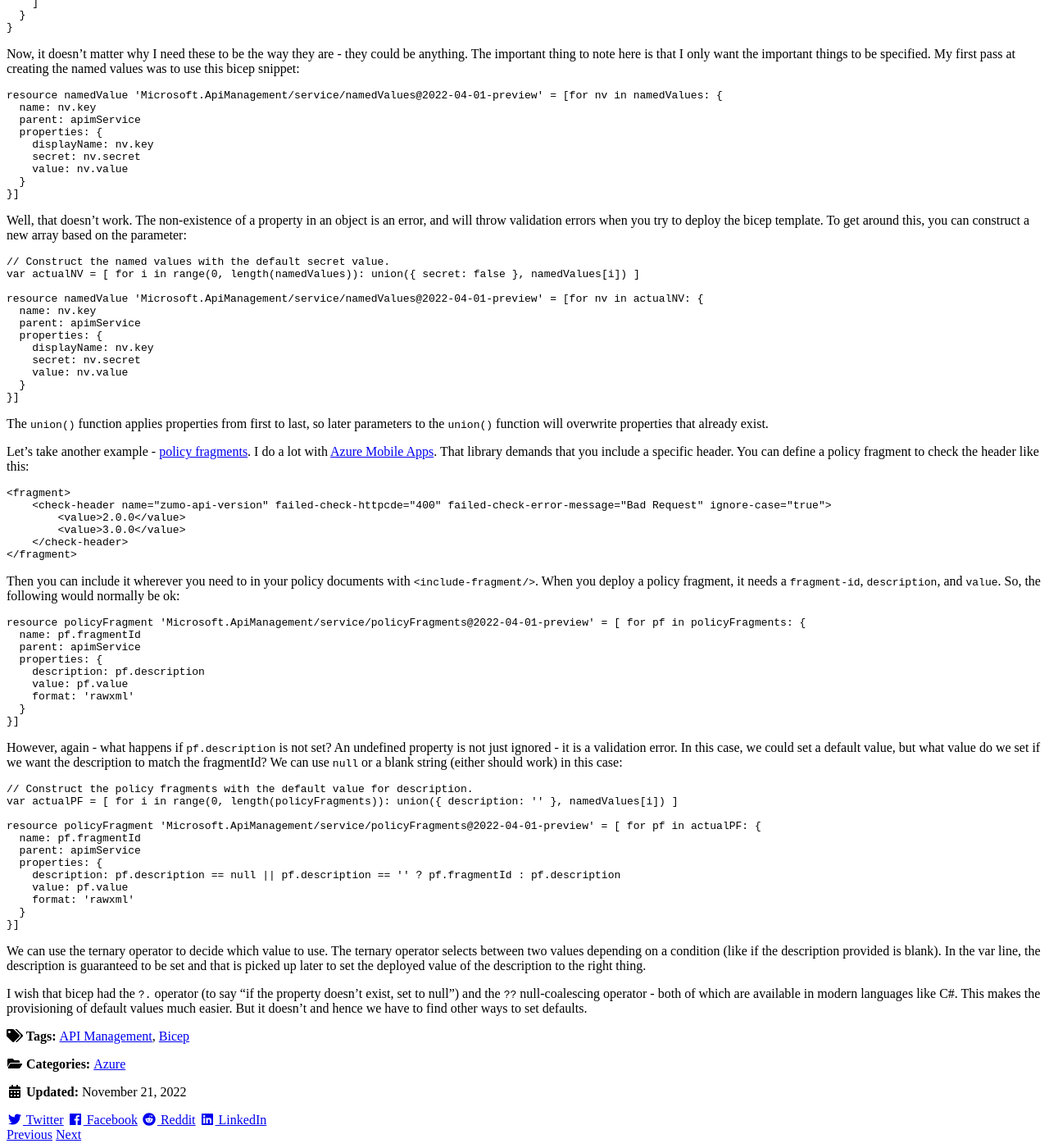
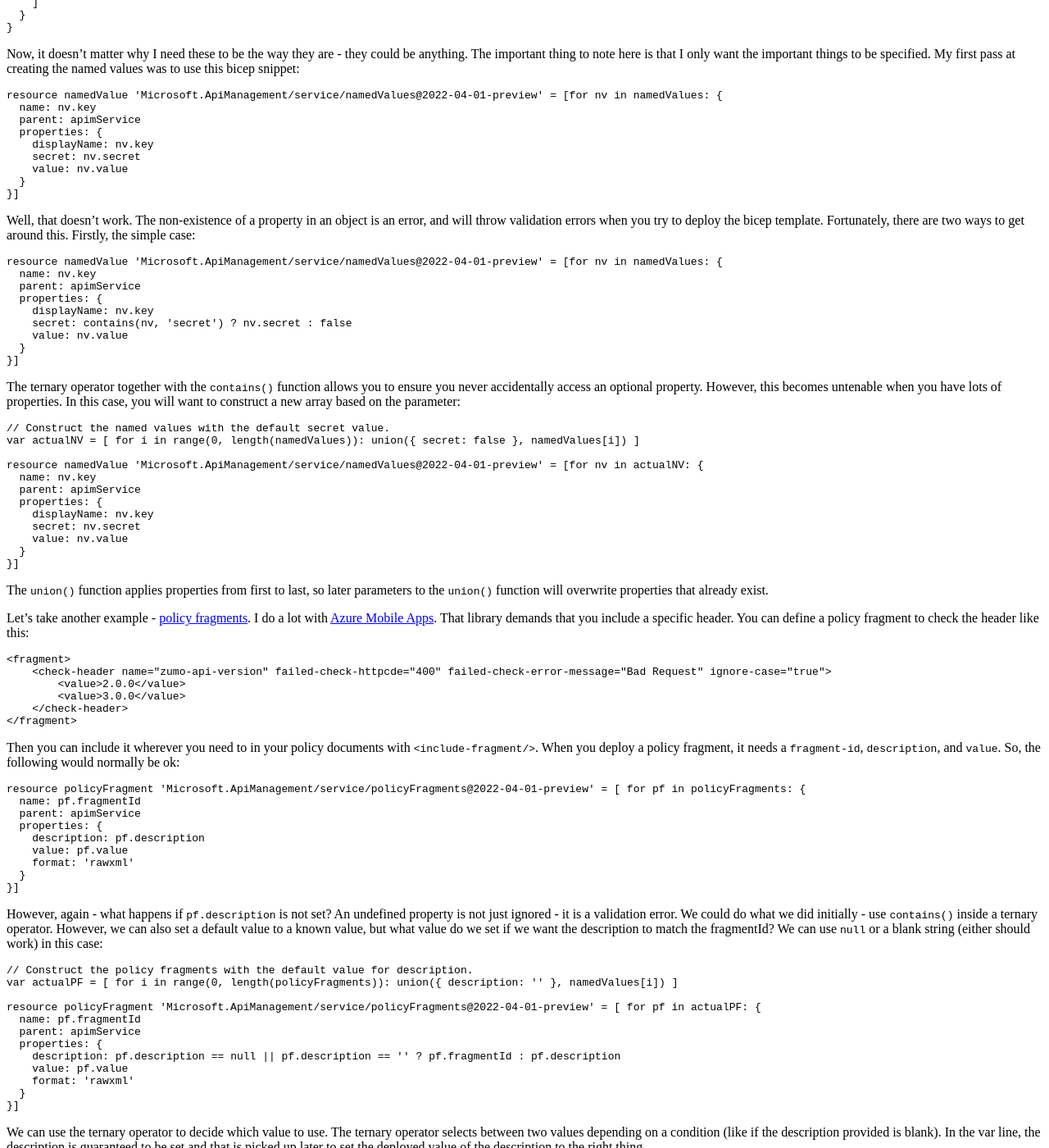
Before and after one commit to adrianhall/adrianhall.github.io, a Jekyll site: the page built from _posts/2022/2022-11-21-bicep-loops-defaults.md, in a window 1280 px wide and 1400 px high, scrolled down 819 px. Shown: the whole window at 82% size. Built offline with Jekyll 4.4.1, drawn with Linux system fonts in a browser that asks for light colours; nearby versions of some CDN libraries; comment, search, counter and statistics services are not loaded.

Commit message:
Alternate mechanism for defaults

````diff
--- a/_posts/2022/2022-11-21-bicep-loops-defaults.md
+++ b/_posts/2022/2022-11-21-bicep-loops-defaults.md
@@ -43,7 +43,21 @@ resource namedValue 'Microsoft.ApiManagement/service/namedValues@2022-04-01-prev
 }]
 ```
 
-Well, that doesn't work.  The non-existence of a property in an object is an error, and will throw validation errors when you try to deploy the bicep template.  To get around this, you can construct a new array based on the parameter:
+Well, that doesn't work.  The non-existence of a property in an object is an error, and will throw validation errors when you try to deploy the bicep template. Fortunately, there are two ways to get around this.  Firstly, the simple case:
+
+``` terraform
+resource namedValue 'Microsoft.ApiManagement/service/namedValues@2022-04-01-preview' = [for nv in namedValues: {
+  name: nv.key
+  parent: apimService
+  properties: {
+    displayName: nv.key
+    secret: contains(nv, 'secret') ? nv.secret : false
+    value: nv.value
+  }
+}]
+```
+
+The ternary operator together with the `contains()` function allows you to ensure you never accidentally access an optional property.  However, this becomes untenable when you have lots of properties.  In this case, you will want to construct a new array based on the parameter:
 
 ``` terraform
 // Construct the named values with the default secret value.
@@ -87,7 +101,7 @@ resource policyFragment 'Microsoft.ApiManagement/service/policyFragments@2022-04
 }]
 ```
 
-However, again - what happens if `pf.description` is not set?  An undefined property is not just ignored - it is a validation error.  In this case, we could set a default value, but what value do we set if we want the description to match the fragmentId?  We can use `null` or a blank string (either should work) in this case:
+However, again - what happens if `pf.description` is not set?  An undefined property is not just ignored - it is a validation error.  We could do what we did initially - use `contains()` inside a ternary operator.  However, we can also set a default value to a known value, but what value do we set if we want the description to match the fragmentId?  We can use `null` or a blank string (either should work) in this case:
 
 ``` terraform
 // Construct the policy fragments with the default value for description.
````
